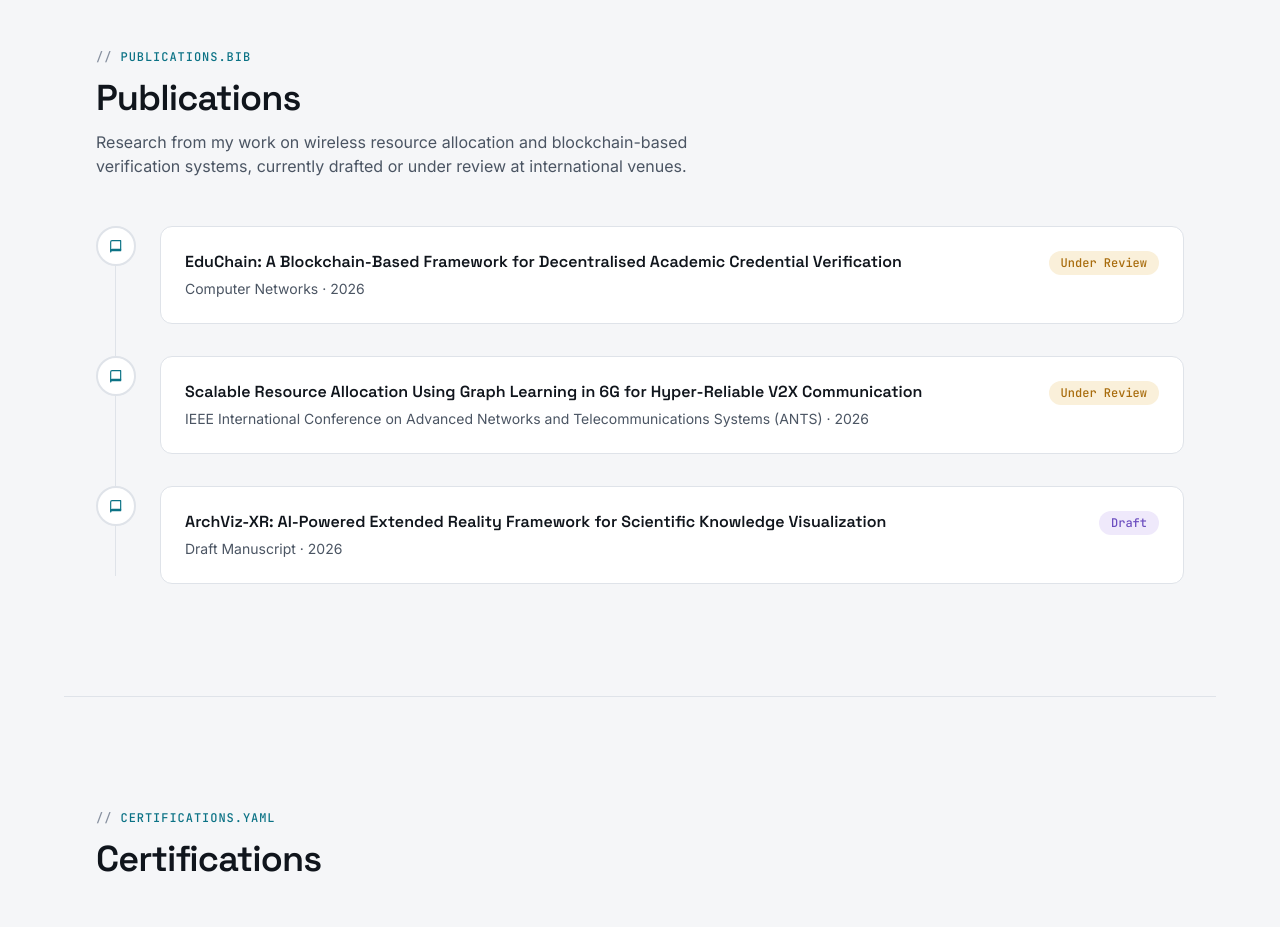
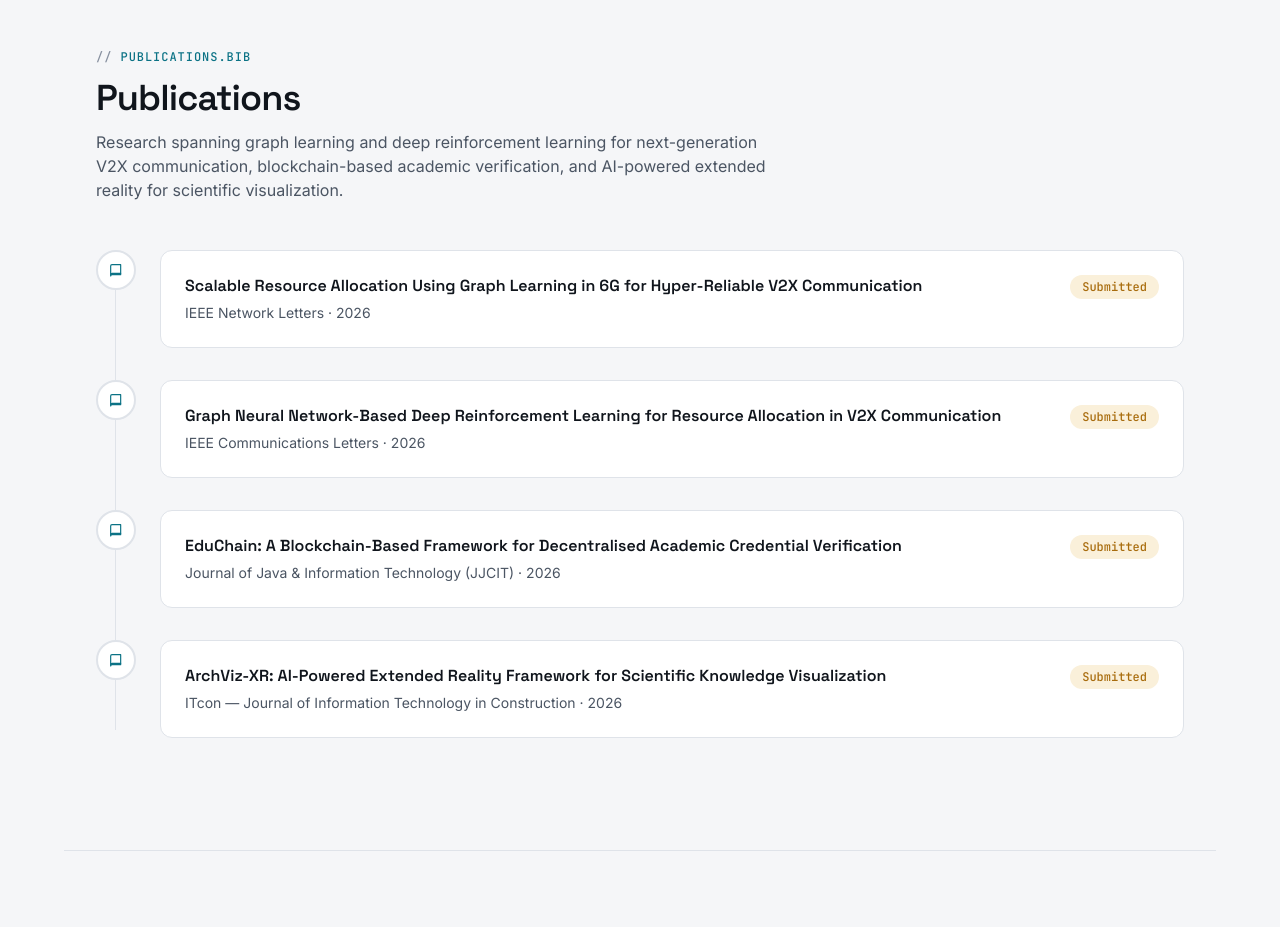
Before and after one commit to ruthvikreddyv/ruthvik-portfolio, a Next.js app: page / in a window 1280 px wide. Shown: the part 9020-9947 px from the top of the page. Built offline with nearby package versions, Linux system fonts and the light colour scheme.

Commit message:
Update publications list and descriptions

```diff
--- a/components/Publications.tsx
+++ b/components/Publications.tsx
@@ -4,51 +4,72 @@ import { IconBook } from "@/components/icons";
 const publications = [
   {
     title:
-      "EduChain: A Blockchain-Based Framework for Decentralised Academic Credential Verification",
-    venue: "Computer Networks",
+      "Scalable Resource Allocation Using Graph Learning in 6G for Hyper-Reliable V2X Communication",
+    venue: "IEEE Network Letters",
     year: "2026",
-    status: "Under Review",
+    status: "Submitted",
   },
   {
-    title: "Scalable Resource Allocation Using Graph Learning in 6G for Hyper-Reliable V2X Communication",
-    venue: "IEEE International Conference on Advanced Networks and Telecommunications Systems (ANTS)",
+    title:
+      "Graph Neural Network-Based Deep Reinforcement Learning for Resource Allocation in V2X Communication",
+    venue: "IEEE Communications Letters",
     year: "2026",
-    status: "Under Review",
+    status: "Submitted",
   },
   {
-    title: "ArchViz-XR: AI-Powered Extended Reality Framework for Scientific Knowledge Visualization",
-    venue: "Draft Manuscript",
+    title:
+      "EduChain: A Blockchain-Based Framework for Decentralised Academic Credential Verification",
+    venue: "Journal of Java & Information Technology (JJCIT)",
     year: "2026",
-    status: "Draft",
+    status: "Submitted",
+  },
+  {
+    title:
+      "ArchViz-XR: AI-Powered Extended Reality Framework for Scientific Knowledge Visualization",
+    venue: "ITcon — Journal of Information Technology in Construction",
+    year: "2026",
+    status: "Submitted",
   },
 ];
 
 const statusStyles: Record<string, string> = {
+  Submitted: "bg-gold-tint text-gold",
   "Under Review": "bg-gold-tint text-gold",
+  Accepted: "bg-teal-tint text-teal",
   Draft: "bg-violet-tint text-violet",
 };
 
 export function Publications() {
   return (
-    <section id="publications" className="mx-auto max-w-6xl px-5 md:px-8 py-20 md:py-28 border-t border-line">
+    <section
+      id="publications"
+      className="mx-auto max-w-6xl px-5 md:px-8 py-20 md:py-28 border-t border-line"
+    >
       <Reveal>
         <p className="eyebrow mb-3">publications.bib</p>
       </Reveal>
+
       <Reveal delay={60}>
         <h2 className="font-display text-3xl md:text-4xl font-semibold tracking-tight mb-3">
           Publications
         </h2>
       </Reveal>
+
       <Reveal delay={100}>
         <p className="text-ink-soft mb-12 max-w-2xl">
-          Research from my work on wireless resource allocation and blockchain-based
-          verification systems, currently drafted or under review at international
-          venues.
+          Research spanning graph learning and deep reinforcement learning for
+          next-generation V2X communication, blockchain-based academic
+          verification, and AI-powered extended reality for scientific
+          visualization.
         </p>
       </Reveal>
 
       <div className="relative">
-        <div className="absolute left-[19px] top-2 bottom-2 w-px bg-line" aria-hidden="true" />
+        <div
+          className="absolute left-[19px] top-2 bottom-2 w-px bg-line"
+          aria-hidden="true"
+        />
+
         <div className="space-y-8">
           {publications.map((pub, i) => (
             <Reveal key={pub.title} delay={140 + i * 100}>
@@ -58,18 +79,23 @@ export function Publications() {
                     <IconBook className="w-4 h-4 text-teal" />
                   </span>
                 </div>
+
                 <div className="flex-1 rounded-xl border border-line bg-surface p-6 hover:border-teal/40 transition-colors">
                   <div className="flex flex-col gap-3 sm:flex-row sm:items-start sm:justify-between">
                     <div>
                       <h3 className="font-display font-semibold text-ink leading-snug">
                         {pub.title}
                       </h3>
+
                       <p className="text-sm text-ink-soft mt-1.5">
                         {pub.venue} &middot; {pub.year}
                       </p>
                     </div>
+
                     <span
-                      className={`flex-none w-fit rounded-full px-3 py-1 font-mono text-xs font-medium ${statusStyles[pub.status]}`}
+                      className={`flex-none w-fit rounded-full px-3 py-1 font-mono text-xs font-medium ${
+                        statusStyles[pub.status]
+                      }`}
                     >
                       {pub.status}
                     </span>
```
